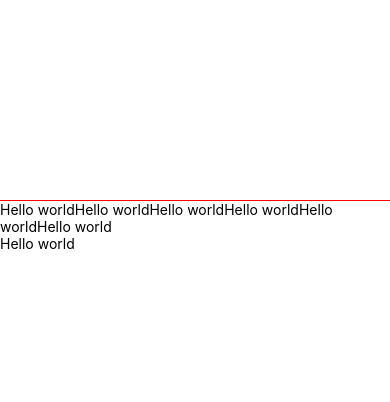
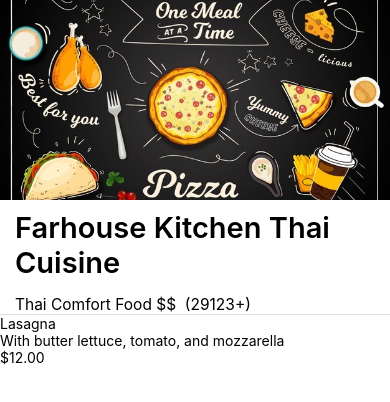
Before and after one commit to suckitfa/uber-eats-clone, a React Native app: screen / in a window 390 px wide. Shown: the top 402 px of the page. Built offline with nearby package versions, Linux system fonts and the light colour scheme.

Commit message:
feat: add menu item

```diff
--- a/components/restaurantDetail/About.js
+++ b/components/restaurantDetail/About.js
@@ -1,23 +1,50 @@
 import { View, Text, Image } from 'react-native'
 import React from 'react'
-import { Divider } from 'react-native-elements'
-const image = "https://images.unsplash.com/photo-1518791841217-8f162f1e1131?ixlib=rb-1.2.1&ixid=eyJhcHBfaWQiOjEyMDd9&auto=format&fit=crop&w=800&q=60"
-const titel = "Farhouse Kitchen Thai Cuisine"
-const description = "Thai"
+
+// const image = "https://images.unsplash.com/photo-1518791841217-8f162f1e1131?ixlib=rb-1.2.1&ixid=eyJhcHBfaWQiOjEyMDd9&auto=format&fit=crop&w=800&q=60"
+
+const image = "https://images.unsplash.com/photo-1517248135467-4c7edcad34c4?ixid=MnwxMjA3fDB8MHxzZWFyY2h8MXx8cmVzdGF1cmFudCUyMGludGVyaW9yfGVufDB8fDB8fA%3D%3D&ixlib=rb-1.2.1&w=1000&q=80"
+
+const title = "Farhouse Kitchen Thai Cuisine"
+const description = "Thai Comfort Food $$  (29123+)"
 export default function About() {
   return (
     <View>
       <RestaurantImage iamge={image}/>
-      {/* Restaurant Title */}
-      {/* Restaurant Description */}
-      <Divider color="red"/>
-        <Text>
-            Hello worldHello worldHello worldHello worldHello worldHello world
-        </Text>
+      <RestaurantTitle title={title}/>
+      <RestaurantDescription description={description }/>
     </View>
   )
 }
 
-const RestaurantImage = ({image}) => <Image source={{uri:image}}  style={{ width: "100%", height: 200 }} />
-const RestaurantTitle = ({titel}) => <Text>{titel}</Text>
-const RestaurantDescription = ({description}) => <Text>{description}</Text>
+const RestaurantImage = ({image}) => (
+  <Image
+    // source={{uri:image}}
+    source={require('../../assets/images/bg2.jpg')}
+    style={{ width: "100%", height: 200 }}
+  />
+);
+
+const RestaurantTitle = ({title}) => (
+  <Text style={{
+    fontSize: 29,
+    fontWeight: "600",
+    marginTop: 10,
+    marginHorizontal:15,
+  }}>
+    {title}
+  </Text>
+);
+
+const RestaurantDescription = ({description}) => (
+  <Text
+    style={{
+      marginTop:15,
+      marginHorizontal:15,
+      fontWeight:"400",
+      fontSize:15.5
+    }}
+  >
+    {description}
+  </Text>
+);
--- /dev/null
+++ b/components/restaurantDetail/MenuItem.js
@@ -0,0 +1,40 @@
+import { View, Text, StyleSheet } from 'react-native'
+import React from 'react'
+
+const foods = [
+  {
+    title:"Lasagna",
+    description:"With butter lettuce, tomato, and mozzarella",
+    price: "$12.00",
+    image: require('../../assets/images/bg2.jpg')
+  }
+]
+
+// 使用 StyleSheet.create 统一管理当前组件的样式
+
+// const styles = StyleSheet.create({
+//   menuItemStyle :{
+//     flexDirection: 'row',
+//     justifyContent: 'space-between',
+//     margin:20
+//   },
+// });
+
+export default function MenuItem() {
+  const food = foods[0]
+  return (
+    <View>
+        <FoodInfo {...food}/>
+        {/* FoodImage */}
+    </View>
+  )
+}
+
+
+const FoodInfo = ({title,description,price})=>(
+  <View>
+    <Text>{title}</Text>
+    <Text>{description}</Text>
+    <Text>{price}</Text>
+  </View>
+);
--- a/screens/RestaurantDetail.js
+++ b/screens/RestaurantDetail.js
@@ -1,15 +1,16 @@
 import { View, Text, SafeAreaView } from 'react-native'
 import React from 'react'
 import About from '../components/restaurantDetail/About'
+import { Divider } from 'react-native-elements'
+import MenuItem from '../components/restaurantDetail/MenuItem'
 export default function RestaurantDetail() {
   return (
     <View>
       <View>
         <About />
+        <Divider size={5}/>
       </View>
-      <SafeAreaView >
-        <Text>Hello world</Text>
-      </SafeAreaView>
+      <MenuItem />
     </View>
   )
 }
```
Also changed, not shown: 1 other file (tests, documents, lock files or other folders).
